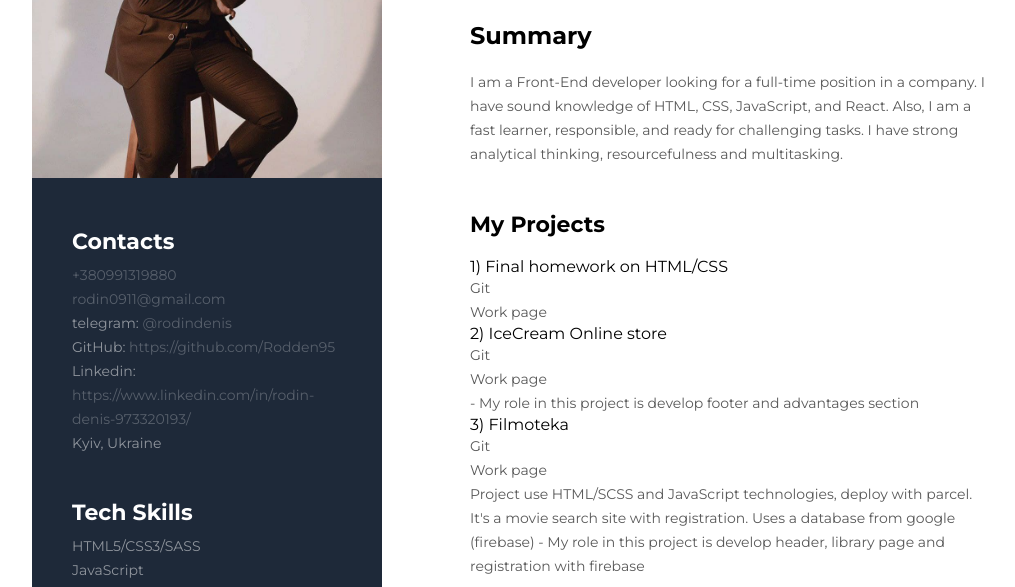
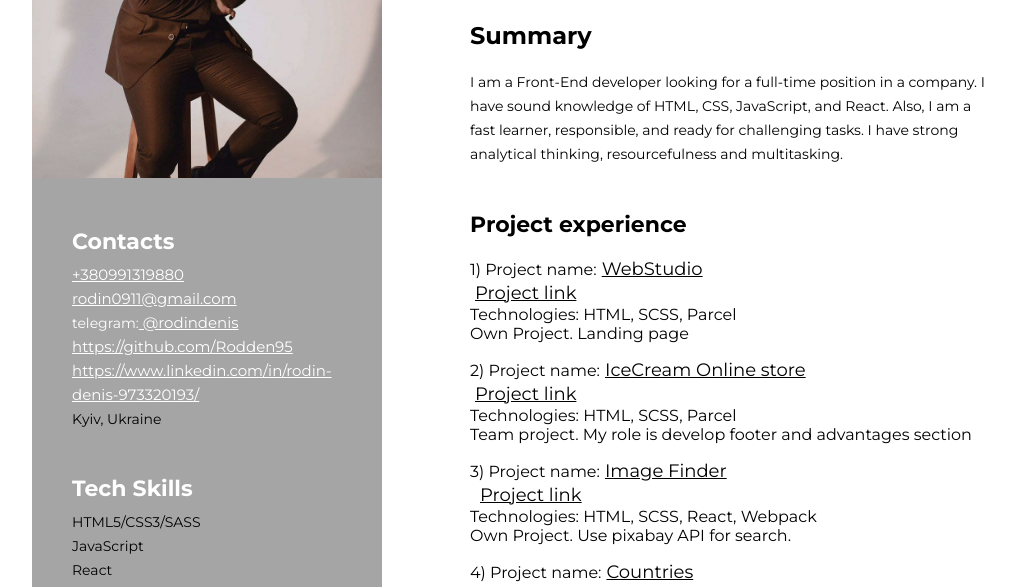
Before and after one commit to Rodden95/portfolio, a plain HTML site: page index.html in a window 1280 px wide. Shown: the part 200-787 px from the top of the page, without its empty margins (213-1228 px from the left). Drawn offline with Linux system fonts and the light colour scheme.

Commit message:
исправлено

```diff
--- a/index.html
+++ b/index.html
@@ -21,48 +21,65 @@
             </p>
         </div>
         <div class="one-col__projects">
-          <h2 class="one-col__title">My Projects</h2>
+          <h2 class="one-col__title">Project experience</h2>
           <ul class="one-col__list">
-            <li class="one-col__item"><span class="modif">1) Final homework on HTML/CSS</span>
+            <li class="one-col__item">
+              <span>1) Project name:<a href="https://rodden95.github.io/goit-markup-hw-08/"  class="link" target="_blank" rel="noopener noreferrer">WebStudio</a>
+               </span>
+
               <div>
-                <a href="https://github.com/Rodden95/goit-markup-hw-08"  class="link" target="_blank" rel="noopener noreferrer">Git</a>
-                <div><a href="https://rodden95.github.io/goit-markup-hw-08/"  class="link" target="_blank" rel="noopener noreferrer">Work page</a></div>
+                <a href="https://github.com/Rodden95/goit-markup-hw-08"  class="link" target="_blank" rel="noopener noreferrer">Project link</a>
               </div>
+              <span>Technologies: HTML, SCSS, Parcel <br/> Own Project. Landing page</span>
             </li>
 
             <li class="one-col__item">
-              <span class="modif">2) IceCream Online store</span>
-
-              <div><a href="https://github.com/DmytroDemianenko/team-project-11" class="link"  rel="noopener noreferrer">Git</a></div>
+              <span>2) Project name:<a href="https://dmytrodemianenko.github.io/team-project-11/"  class="link" target="_blank" rel="noopener noreferrer">IceCream Online store</a>
+              </span>
 
 
+              <div><a href="https://github.com/DmytroDemianenko/team-project-11" class="link"  rel="noopener noreferrer">Project link</a></div>
 
-             <div class="link">
-              <a href="https://dmytrodemianenko.github.io/team-project-11/"  class="link" target="_blank"
-              rel="noopener noreferrer">
-              Work page
-              </a>
-              <div> - My role in this project is develop footer and advantages section </div>
-                </div>
-
+                <span>Technologies: HTML, SCSS, Parcel <br/> Team project. My role is develop footer and advantages section </span>
             </li>
-          <li class="one-col__item">
-            <span class="modif">3) Filmoteka</span>
-
+          <!-- <li class="one-col__item">
+            <span>3)<a href="dmytrodemianenko.github.io/filmoteka/"  class="link" target="_blank" rel="noopener noreferrer">Filmoteka</a>
+            </span>
             <div class="link">
               <a href="https://github.com/DmytroDemianenko/filmoteka"  target="_blank"
               rel="noopener noreferrer">
-              <span class="link">Git</span>
+              <span class="link">Project link</span>
             </a>
             </div>
-           <div >
-            <a class="link" href="dmytrodemianenko.github.io/filmoteka/"  target="_blank"
-            rel="noopener noreferrer">
-            Work page
+
+              <span>Team Project. Use HTML/SCSS and JavaScript technologies, deploy with parcel. It's a movie search site with registration. Uses a database from google (firebase)
+                - My role in this project is develop header, library page and registration with firebase
+              </span>
+          </li> -->
+          <li class="one-col__item">
+            <span>3) Project name:<a href="https://rodden95.github.io/goit-react-hw-03-image-finder/"  class="link" target="_blank" rel="noopener noreferrer">Image Finder</a>
+            </span>
+            <div class="link">
+              <a href="https://github.com/Rodden95/goit-react-hw-03-image-finder"  target="_blank"
+              rel="noopener noreferrer">
+              <span class="link">Project link</span>
             </a>
-              </div>
-              <span class="link">Project use HTML/SCSS and JavaScript technologies, deploy with parcel. It's a movie search site with registration. Uses a database from google (firebase)
-                - My role in this project is develop header, library page and registration with firebase
+            </div>
+              <span>Technologies: HTML, SCSS, React, Webpack <br/>Own Project. Use pixabay API for search.
+              </span>
+          </li>
+          <li class="one-col__item">
+
+            <span>4) Project name:<a href="https://rodden95.github.io/goit-js-hw-12-countries/"  class="link" target="_blank" rel="noopener noreferrer">Countries</a>
+            </span>
+            <div class="link">
+              <a href="https://github.com/Rodden95/goit-js-hw-12-countries"  target="_blank"
+              rel="noopener noreferrer">
+              <span class="link">Project link</span>
+            </a>
+            </div>
+
+              <span>Technologies: HTML, SCSS, Parcel, JavaScript <br/> Own Project. Use REST Countries API for search.
               </span>
           </li>
           </ul>
@@ -122,8 +139,8 @@
               <li class="two-col__item"><span class="two-col__letter"><a href="tel:+380991319880" class="two-col__link" target="_blank">+380991319880</a></span></li>
               <li class="two-col__item"><span class="two-col__letter"><a href="mailto:rodin0911@gmail.com" class="two-col__link" target="_blank"> rodin0911@gmail.com</a></span></li>
               <li class="two-col__item"><span class="two-col__letter">telegram:<a href="https://t.me/rodindenis" class="two-col__link" rel="noopener noreferrer" target="_blank"> @rodindenis</a></span></li>
-              <li class="two-col__item"><span class="two-col__letter">GitHub:<a href="https://github.com/Rodden95" class="two-col__link" rel="noopener noreferrer" target="_blank"> https://github.com/Rodden95</a></span></li>
-              <li class="two-col__item"><span class="two-col__letter">Linkedin:<a href="https://www.linkedin.com/in/rodin-denis-973320193/" class="two-col__link" rel="noopener noreferrer" target="_blank"> https://www.linkedin.com/in/rodin-denis-973320193/</a></span></li>
+              <li class="two-col__item"><span class="two-col__letter"><a href="https://github.com/Rodden95" class="two-col__link" rel="noopener noreferrer" target="_blank"> https://github.com/Rodden95</a></span></li>
+              <li class="two-col__item"><span class="two-col__letter"><a href="https://www.linkedin.com/in/rodin-denis-973320193/" class="two-col__link" rel="noopener noreferrer" target="_blank"> https://www.linkedin.com/in/rodin-denis-973320193/</a></span></li>
               <li>
                 <span>Kyiv, Ukraine</span>
               </li>
--- a/sass/_one-col.scss
+++ b/sass/_one-col.scss
@@ -3,30 +3,35 @@
   max-width: 1200px;
   display: flex;
   flex-direction: row-reverse;
+
   .one-col {
     width: 525px;
     padding-left: 88px;
     padding-top: 102px;
 
-    .modific {
-      color: tomato;
-    }
     .one-col__projects {
       .link {
-        font-size: 14px;
+        margin-left: 5px;
+        font-size: 18px;
         line-height: 24px;
-        color: #595959;
+        color: #000;
+        text-decoration: underline;
+      }
+
+      .one-col__item:not(:last-child) {
+        margin-bottom: 15px;
       }
     }
     &__work-experience {
       .one-col__list {
         .one-col__item {
-          color: tomato;
+          // color: tomato;
           margin-bottom: 10px;
           .one-col__exp-title {
             color: #000;
           }
         }
+
         margin-left: 20px;
         list-style: circle;
       }
@@ -65,7 +70,7 @@
       font-weight: bold;
       font-size: 16px;
       line-height: 20px;
-      color: #fb6d3a;
+      // color: #fb6d3a;
     }
     .one-col__faculty {
       font-weight: bold;
@@ -76,10 +81,10 @@
     .one-col__descr {
       font-size: 14px;
       line-height: 24px;
-      color: #595959;
+      color: #000;
     }
-    .work-list{
-      list-style-type:disc;
+    .work-list {
+      list-style-type: disc;
     }
     .work-list li {
       font-size: smaller;
--- a/sass/_sec-col.scss
+++ b/sass/_sec-col.scss
@@ -1,6 +1,5 @@
-
 .two-col {
-  background-color: #1e2939;
+  background-color: #a5a5a5;
   width: 350px;
   &__img {
     height: 370px;
@@ -12,18 +11,17 @@
     margin-bottom: 44px;
   }
   &__container {
-
     padding: 50px 40px 35px 40px;
 
     .two-col__list {
       // list-style-color
     }
     .two-col__list > * {
-    color: #ffffff;
+      color: #000;
       font-weight: normal;
       font-size: 14px;
       line-height: 24px;
-    opacity: 0.5;
+      // opacity: 0.5;
     }
     .two-col__title {
       margin-bottom: 8px;
@@ -33,7 +31,6 @@
       color: #ffffff;
     }
 
-
     .two-col__item {
       font-weight: normal;
       font-size: 14px;
@@ -42,9 +39,10 @@
     }
     .two-col__link {
       font-weight: normal;
-    font-size: 14px;
+      font-size: 15px;
       line-height: 24px;
-    opacity: 0.5;
+      text-decoration: underline;
+      // opacity: 0.5;
       color: white;
     }
   }
```
Also changed, not shown: css/main.css, css/main.min.css, 2 other files. Lines whose indentation alone changed are shown as unchanged.
